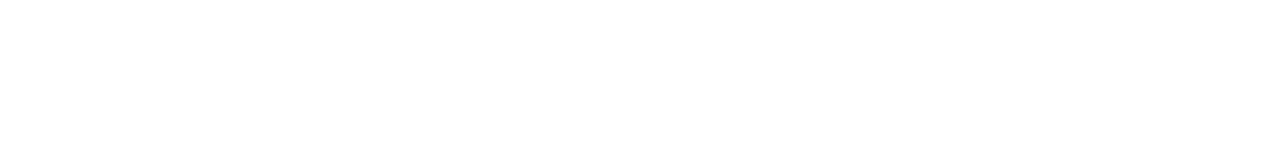
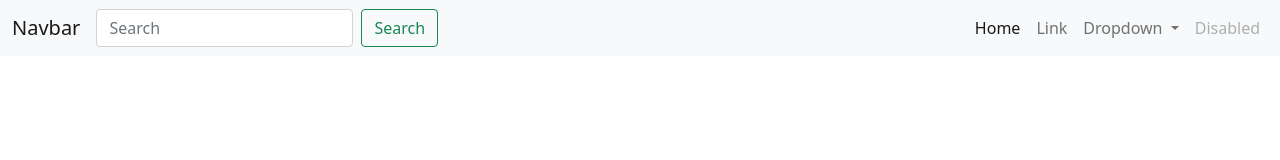
Before and after one commit to Ninewinger/testing-pull-request-ft-xv, a plain HTML site: page index.html in a window 1280 px wide. Drawn offline with nearby package versions, Linux system fonts and the light colour scheme.

Commit message:
Creacion del menu principal en el header

```diff
--- a/index.html
+++ b/index.html
@@ -16,7 +16,50 @@
 
 <body>
 
+    <section id="header">
+        <nav class="navbar navbar-expand-lg navbar-light bg-light">
+            <div class="container-fluid">
+                <a class="navbar-brand" href="#">Navbar</a>
+                <button class="navbar-toggler" type="button" data-bs-toggle="collapse"
+                    data-bs-target="#navbarSupportedContent" aria-controls="navbarSupportedContent"
+                    aria-expanded="false" aria-label="Toggle navigation">
+                    <span class="navbar-toggler-icon"></span>
+                </button>
+                <div class="collapse navbar-collapse" id="navbarSupportedContent">
+                    <form class="d-flex">
+                        <input class="form-control me-2" type="search" placeholder="Search" aria-label="Search">
+                        <button class="btn btn-outline-success" type="submit">Search</button>
+                    </form>
+                    <ul class="navbar-nav ms-auto mb-2 mb-lg-0">
+                        <li class="nav-item">
+                            <a class="nav-link active" aria-current="page" href="#">Home</a>
+                        </li>
+                        <li class="nav-item">
+                            <a class="nav-link" href="#">Link</a>
+                        </li>
+                        <li class="nav-item dropdown">
+                            <a class="nav-link dropdown-toggle" href="#" id="navbarDropdown" role="button"
+                                data-bs-toggle="dropdown" aria-expanded="false">
+                                Dropdown
+                            </a>
+                            <ul class="dropdown-menu" aria-labelledby="navbarDropdown">
+                                <li><a class="dropdown-item" href="#">Action</a></li>
+                                <li><a class="dropdown-item" href="#">Another action</a></li>
+                                <li>
+                                    <hr class="dropdown-divider">
+                                </li>
+                                <li><a class="dropdown-item" href="#">Something else here</a></li>
+                            </ul>
+                        </li>
+                        <li class="nav-item">
+                            <a class="nav-link disabled">Disabled</a>
+                        </li>
+                    </ul>
 
+                </div>
+            </div>
+        </nav>
+    </section>
 
 
 
```
